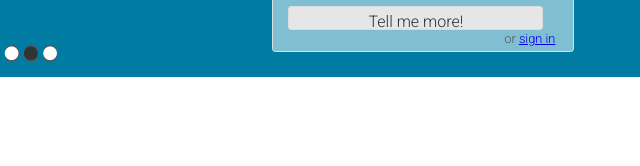
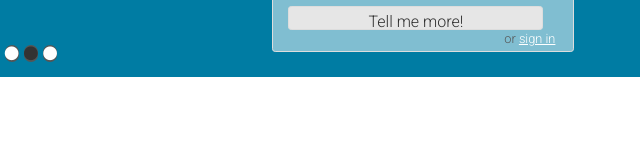
Before and after one commit to puetsch/fetchit-landing-page, a plain HTML site: page index.html in a window 1280 px wide. Shown: the part 291-457 px from the top of the page, 616-1256 px from the left. Drawn offline with Linux system fonts and the light colour scheme.

Commit message:
style: the sign-in link is now white instead of the default browser color

```diff
--- a/css/main.css
+++ b/css/main.css
@@ -250,6 +250,9 @@ section {
   font-size: 80%;
   margin: -.6em 6% .4em 0;
 }
+.sign-up-form #sign-in a{
+  color:white;
+}
 
 .tell-me-more-button {
   display: block;
```
